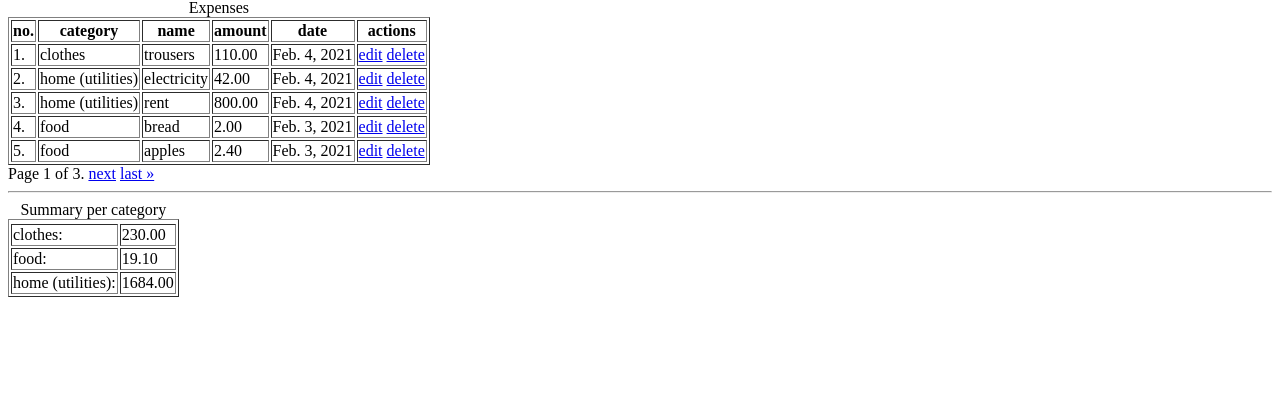
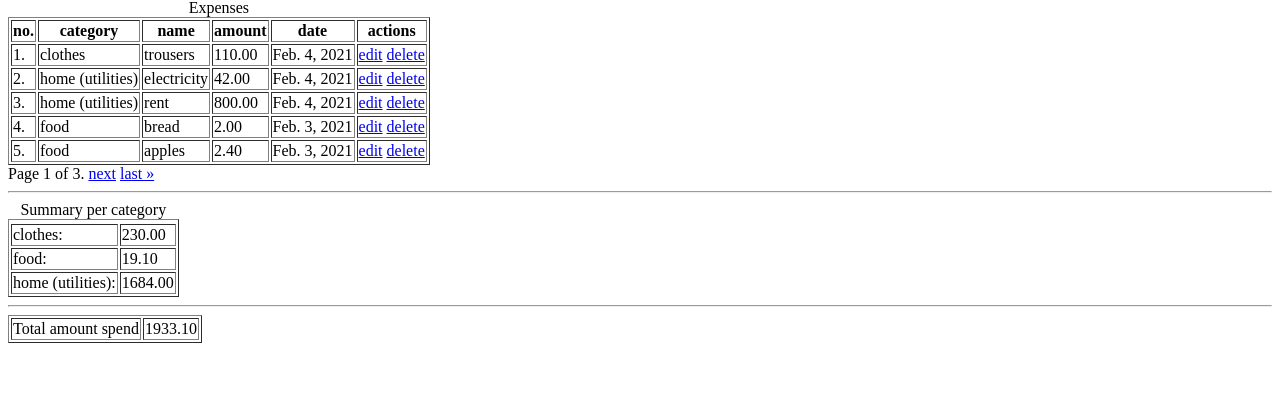
Before and after one commit to Yonash95/expenses, a Django app: page /expenses/expense/list/ in a window 1280 px wide. Shown: the part 102-507 px from the top of the page. Run offline with Django 4.2, Linux system fonts and the light colour scheme; data comes from the database, SQL or seed files in the repository.

Commit message:
total amount spend (task IV)

```diff
--- a/expenses/reports.py
+++ b/expenses/reports.py
@@ -13,3 +13,7 @@ def summary_per_category(queryset):
         .annotate(s=Sum('amount'))
         .values_list('category_name', 's')
     ))
+
+
+def total_amount_spent(queryset):
+    return queryset.aggregate(s=Sum('amount'))
--- a/expenses/templates/expenses/expense_list.html
+++ b/expenses/templates/expenses/expense_list.html
@@ -63,4 +63,11 @@
 	{% endfor %}
   </tr>
 </table>
+<hr>
+<table border="1">
+	<tr>
+		<td>Total amount spend</td>
+		<td>{{total_amount_spent.s|floatformat:2}}</td>
+	</tr>
+</table>
 {% endblock %}
--- a/expenses/views.py
+++ b/expenses/views.py
@@ -2,7 +2,7 @@ from django.views.generic.list import ListView
 
 from .forms import ExpenseSearchForm
 from .models import Expense, Category
-from .reports import summary_per_category
+from .reports import summary_per_category, total_amount_spent
 
 
 class ExpenseListView(ListView):
@@ -42,6 +42,7 @@ class ExpenseListView(ListView):
             form=form,
             object_list=queryset.order_by(order_by),
             summary_per_category=summary_per_category(queryset),
+            total_amount_spent=total_amount_spent(queryset),
             **kwargs)
 
 
```
